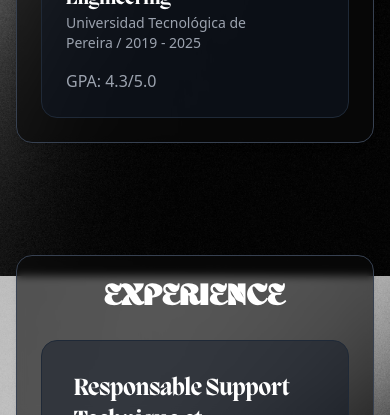
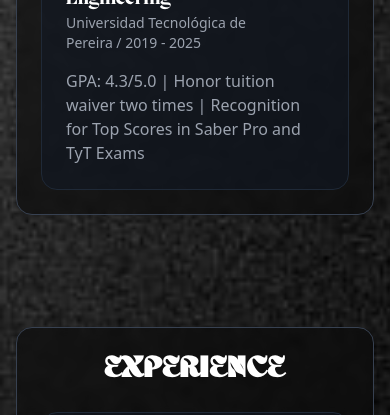
Before and after one commit to sebachoh/Portafolio, a plain HTML site: page index.html in a window 390 px wide. Shown: the part 3944-4359 px from the top of the page. Drawn offline with nearby package versions, Linux system fonts and the light colour scheme.

Commit message:
feat(ui): enhance GPA display with additional achievements and update background attachment behavior for better mobile performance

```diff
--- a/index.html
+++ b/index.html
@@ -180,7 +180,7 @@
                                     </div>
                                     <div class="text-sm text-gray-500">Pereira, Colombia</div>
                                 </div>
-                                <p class="mt-4 text-gray-400">GPA: 4.3/5.0</p>
+                                <p class="mt-4 text-gray-400">GPA: 4.3/5.0 | Honor tuition waiver two times | Recognition for Top Scores in Saber Pro and TyT Exams</p>
                             </div>
                         </div>
                     </div>
--- a/style.css
+++ b/style.css
@@ -64,8 +64,19 @@ body {
         radial-gradient(ellipse at bottom, rgba(139, 92, 246, 0.1) 0%, transparent 50%);*/
     background-image: url(backgrounds/2.jpg);
     background-size: cover;
-    background-attachment: fixed;
-    background-position: center;
+    /* On mobile devices fixed backgrounds behave poorly (jumping/zoom issues).
+       Use scroll by default and enable fixed only on wider viewports. */
+    background-attachment: scroll;
+    background-position: center top;
+    background-repeat: no-repeat;
+}
+
+/* Re-enable fixed attachment on large screens for the parallax look */
+@media (min-width: 769px) {
+    body {
+        background-attachment: fixed;
+        background-position: center center;
+    }
 }
 
 /* Stack Panel mejorado */
```
